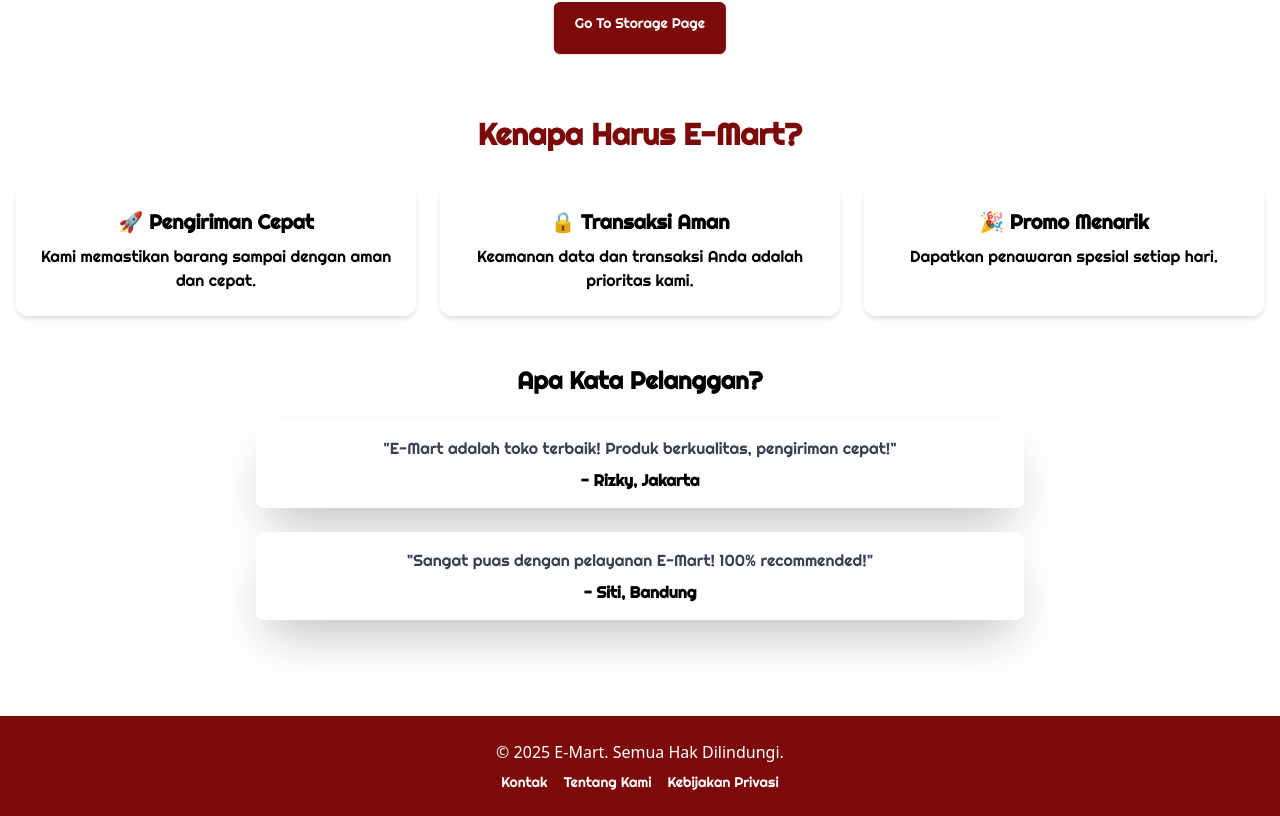
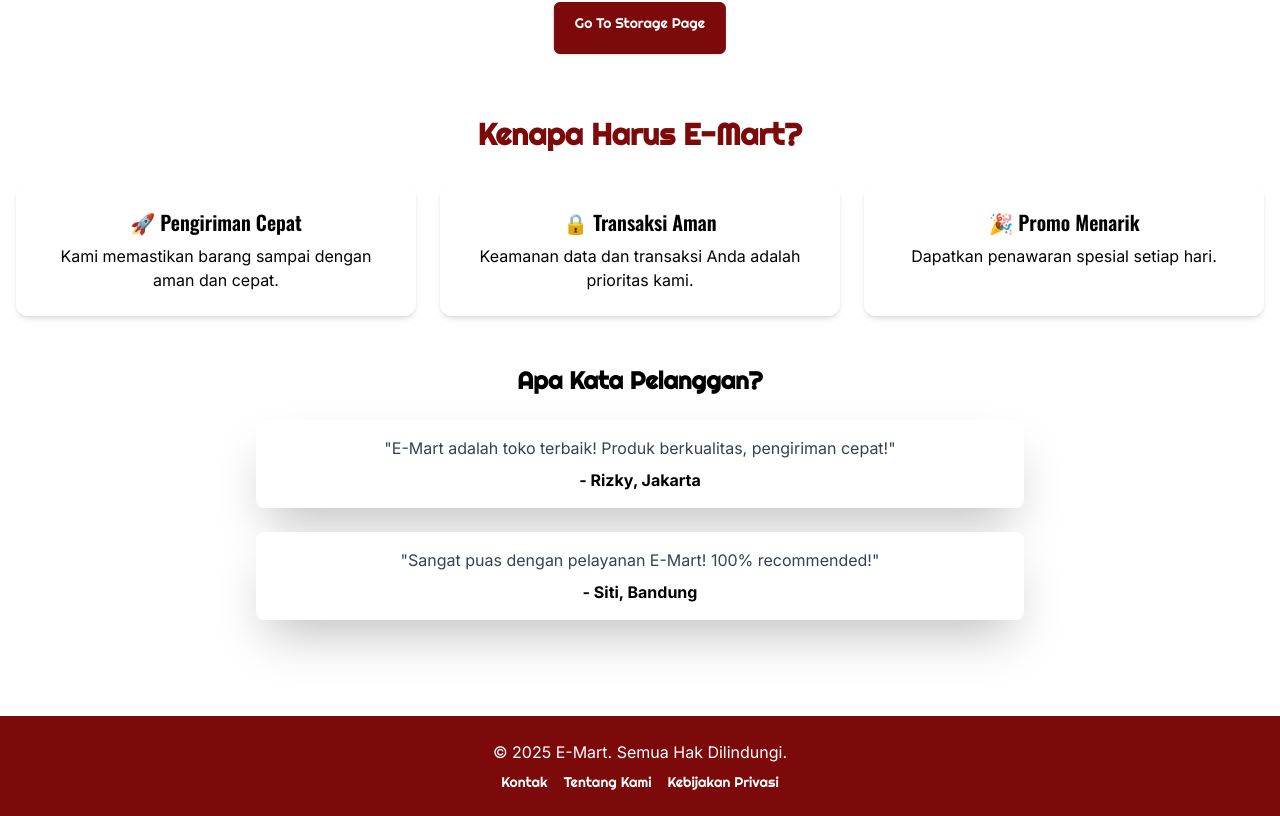
Before and after one commit to SendokJeruk/E-MART--WEB, a Vue app: page / in a window 1280 px wide. Shown: the part 652-1468 px from the top of the page. Built offline with nearby package versions, Linux system fonts and the light colour scheme.

Commit message:
Perbaikan Font

```diff
--- /dev/null
+++ b/src/assets/font.css
@@ -0,0 +1,13 @@
+@import url('https://fonts.googleapis.com/css2?family=Inter:ital,opsz,wght@0,14..32,100..900;1,14..32,100..900&family=Oswald:wght@200..700&family=Righteous&display=swap');
+
+.navbar-font {
+  font-family: 'Righteous', cursive;
+}
+
+.inter-font {
+  font-family: 'Inter', sans-serif;
+}
+
+.oswald-font {
+  font-family: 'Oswald', sans-serif;
+}
--- a/src/main.js
+++ b/src/main.js
@@ -3,6 +3,7 @@
 import api from './plugins/axios'
 import router from './router'
 import './assets/tailwind.css'
+import './assets/font.css'
 
 
 const app = createApp(App)
--- a/src/views/Auth/login.vue
+++ b/src/views/Auth/login.vue
@@ -1,56 +1,58 @@
 <template>
-  <div class="min-h-screen flex items-center justify-center bg-[#EEEEEE]">
+  <div class="min-h-screen flex items-center justify-center bg-[#EEEEEE] inter-font">
     <div class="flex flex-col md:flex-row bg-white shadow-lg rounded-xl overflow-hidden w-[95%] max-w-4xl">
 
+      <!-- Carousel Image (desktop only) -->
       <div v-if="isDesktop" class="relative w-full md:w-1/2 bg-[#f5f5f5] flex justify-center items-center p-4">
         <div class="w-11/12">
           <img :src="images[currentImage]" class="w-full rounded-lg" alt="Carousel Image" />
         </div>
       </div>
 
+      <!-- Login Form -->
       <div class="w-full md:w-1/2 bg-[#7D0A0A] text-white p-10 text-center">
-        <h2 class="text-2xl font-righteous mb-6">Login</h2>
+        <h2 class="text-2xl navbar-font mb-6">Login</h2>
         <form @submit.prevent="loginUser" class="space-y-4">
           <input
             v-model="form.email"
             type="email"
             placeholder="Email"
-            class="w-full p-3 bg-white rounded border-2 border-[#BF3131] text-black placeholder-gray-500 focus:outline-none focus:border-[#EAD196]"
+            class="w-full p-3 bg-white rounded border-2 border-[#BF3131] text-black placeholder-gray-500 focus:outline-none focus:border-[#EAD196] inter-font"
             required
           />
           <input
             v-model="form.password"
             type="password"
             placeholder="Password"
-            class="w-full p-3 rounded bg-white border-2 border-[#BF3131] text-black placeholder-gray-500 focus:outline-none focus:border-[#EAD196]"
+            class="w-full p-3 rounded bg-white border-2 border-[#BF3131] text-black placeholder-gray-500 focus:outline-none focus:border-[#EAD196] inter-font"
             required
           />
           <button
             type="submit"
             :disabled="loading"
-            class="w-full p-3 font-bold rounded border-2 border-[#BF3131] bg-white text-[#7D0A0A] hover:bg-[#BF3131] hover:text-white hover:border-[#7D0A0A] transition duration-300"
+            class="w-full p-3 font-bold rounded border-2 border-[#BF3131] bg-white text-[#7D0A0A] hover:bg-[#BF3131] hover:text-white hover:border-[#7D0A0A] transition duration-300 oswald-font"
           >
             {{ loading ? 'Logging in...' : 'Login' }}
           </button>
 
           <router-link
             to="/register"
-            class="block text-[#EAD196] underline mt-2"
+            class="block text-[#EAD196] underline mt-2 inter-font"
           >
             Don't Have an Account? Register
           </router-link>
 
-          <p class="mt-4">Or Login With</p>
+          <p class="mt-4 inter-font">Or Login With</p>
 
           <button
             type="button"
-            class="w-full p-3 mt-2 bg-white text-[#7D0A0A] rounded flex justify-center items-center gap-2 hover:bg-gray-100 transition"
+            class="w-full p-3 mt-2 bg-white text-[#7D0A0A] rounded flex justify-center items-center gap-2 hover:bg-gray-100 transition oswald-font"
           >
             <i class="fab fa-google"></i> Google
           </button>
           <button
             type="button"
-            class="w-full p-3 mt-2 bg-white text-[#7D0A0A] rounded flex justify-center items-center gap-2 hover:bg-gray-100 transition"
+            class="w-full p-3 mt-2 bg-white text-[#7D0A0A] rounded flex justify-center items-center gap-2 hover:bg-gray-100 transition oswald-font"
           >
             <i class="fab fa-facebook-f"></i> Facebook
           </button>
@@ -116,10 +118,3 @@
   window.removeEventListener("resize", checkScreen);
 });
 </script>
-
-<style scoped>
-@import url("https://fonts.googleapis.com/css2?family=Righteous&display=swap");
-.font-righteous {
-  font-family: "Righteous", cursive;
-}
-</style>
--- a/src/views/Auth/register.vue
+++ b/src/views/Auth/register.vue
@@ -1,16 +1,17 @@
 <template>
   <div class="flex justify-center items-center min-h-screen bg-[#eeeeee]">
     <div class="flex flex-col md:flex-row bg-white rounded-xl shadow-lg overflow-hidden w-full max-w-4xl">
+      <!-- Carousel Section -->
       <div v-if="isDesktop" class="relative w-full md:w-1/2 bg-[#f5f5f5] flex justify-center items-center p-4">
         <div class="w-11/12">
           <img :src="images[currentImage]" class="w-full rounded-lg" alt="Carousel Image" />
         </div>
       </div>
 
-
+      <!-- Form Section -->
       <div class="w-full md:w-1/2 bg-[#7d0a0a] p-10 text-white text-center">
-        <h2 class="font-[Righteous] text-2xl mb-6">Register</h2>
-        <form @submit.prevent="registerUser" class="space-y-4">
+        <h2 class="navbar-font text-2xl mb-6">Register</h2>
+        <form @submit.prevent="registerUser" class="space-y-4 inter-font">
           <input
             v-model="form.name"
             type="text"
@@ -42,7 +43,7 @@
 
           <button
             type="submit"
-            class="w-full p-3 bg-white text-[#7d0a0a] border-2 border-[#bf3131] rounded font-bold hover:bg-[#bf3131] hover:text-white hover:border-[#7d0a0a] transition"
+            class="w-full p-3 bg-white text-[#7d0a0a] border-2 border-[#bf3131] rounded font-bold hover:bg-[#bf3131] hover:text-white hover:border-[#7d0a0a] transition oswald-font"
           >
             Register
           </button>
@@ -110,7 +111,3 @@
   },
 };
 </script>
-
-<style scoped>
-@import url("https://fonts.googleapis.com/css2?family=Righteous&display=swap");
-</style>
--- a/src/views/index.vue
+++ b/src/views/index.vue
@@ -11,7 +11,7 @@
 
         <div class="md:flex md:items-center md:gap-12">
           <nav aria-label="Global" class="hidden md:block">
-            <ul class="flex items-center gap-6 text-sm">
+            <ul class="flex items-center gap-6 text-sm inter-font">
               <li><a class="text-gray-500 transition hover:text-gray-500/75" href="#"> About </a></li>
               <li><a class="text-gray-500 transition hover:text-gray-500/75" href="#"> Careers </a></li>
               <li><a class="text-gray-500 transition hover:text-gray-500/75" href="#"> History </a></li>
@@ -62,16 +62,16 @@
   <section id="tentang" class="px-4 py-12">
     <h2 class="text-3xl font-bold text-center text-[#7D0A0A] mb-8 navbar-font">Kenapa Harus E-Mart?</h2>
     <div class="grid md:grid-cols-3 gap-6">
-        <div class="bg-white rounded-xl shadow-md p-6 text-center navbar-font" data-aos="fade-up" data-aos-delay="200">
-          <h3 class="text-xl font-semibold mb-2 ">🚀 Pengiriman Cepat</h3>
+      <div class="bg-white rounded-xl shadow-md p-6 text-center inter-font" data-aos="fade-up" data-aos-delay="200">
+        <h3 class="text-xl font-semibold mb-2 oswald-font">🚀 Pengiriman Cepat</h3>
         <p>Kami memastikan barang sampai dengan aman dan cepat.</p>
       </div>
-        <div class="bg-white rounded-xl shadow-md p-6 text-center navbar-font" data-aos="fade-up" data-aos-delay="400">
-          <h3 class="text-xl font-semibold mb-2">🔒 Transaksi Aman</h3>
+      <div class="bg-white rounded-xl shadow-md p-6 text-center inter-font" data-aos="fade-up" data-aos-delay="400">
+        <h3 class="text-xl font-semibold mb-2 oswald-font">🔒 Transaksi Aman</h3>
         <p>Keamanan data dan transaksi Anda adalah prioritas kami.</p>
       </div>
-        <div class="bg-white rounded-xl shadow-md p-6 text-center navbar-font" data-aos="fade-up" data-aos-delay="600">
-          <h3 class="text-xl font-semibold mb-2">🎉 Promo Menarik</h3>
+      <div class="bg-white rounded-xl shadow-md p-6 text-center inter-font" data-aos="fade-up" data-aos-delay="600">
+        <h3 class="text-xl font-semibold mb-2 oswald-font">🎉 Promo Menarik</h3>
         <p>Dapatkan penawaran spesial setiap hari.</p>
       </div>
     </div>
@@ -79,11 +79,11 @@
     <div class="mt-12" data-aos="fade-up" data-aos-delay="400">
       <h3 class="text-2xl font-semibold text-center navbar-font">Apa Kata Pelanggan?</h3>
       <div class="mt-6 flex flex-col gap-6 max-w-3xl mx-auto">
-          <div class="bg-white rounded-lg shadow-2xl p-4 text-center navbar-font">
+        <div class="bg-white rounded-lg shadow-2xl p-4 text-center inter-font">
           <p class="text-gray-700">"E-Mart adalah toko terbaik! Produk berkualitas, pengiriman cepat!"</p>
           <p class="font-bold mt-2">- Rizky, Jakarta</p>
         </div>
-          <div class="bg-white rounded-lg shadow-2xl p-4 text-center navbar-font">
+        <div class="bg-white rounded-lg shadow-2xl p-4 text-center inter-font">
           <p class="text-gray-700">"Sangat puas dengan pelayanan E-Mart! 100% recommended!"</p>
           <p class="font-bold mt-2">- Siti, Bandung</p>
         </div>
@@ -91,8 +91,8 @@
     </div>
   </section>
 
-  <footer class="bg-[#7D0A0A] text-white py-6 mt-12 text-center ">
-    <p>&copy; 2025 E-Mart. Semua Hak Dilindungi.</p>
+  <footer class="bg-[#7D0A0A] text-white py-6 mt-12 text-center">
+    <p class="inter-font">&copy; 2025 E-Mart. Semua Hak Dilindungi.</p>
     <div class="mt-2 flex justify-center gap-4 text-sm">
       <a href="#" class="hover:underline navbar-font">Kontak</a>
       <a href="#" class="hover:underline navbar-font">Tentang Kami</a>
@@ -111,11 +111,3 @@
   '/src/assets/img/carousel/wallpaperflare.com_wallpaper.jpg'
 ]
 </script>
-
-<style>
-@import url('https://fonts.googleapis.com/css2?family=Righteous&display=swap');
-
-.navbar-font {
-    font-family: 'Righteous', cursive;
-}
-</style>
```
Lines whose indentation alone changed are shown as unchanged.
